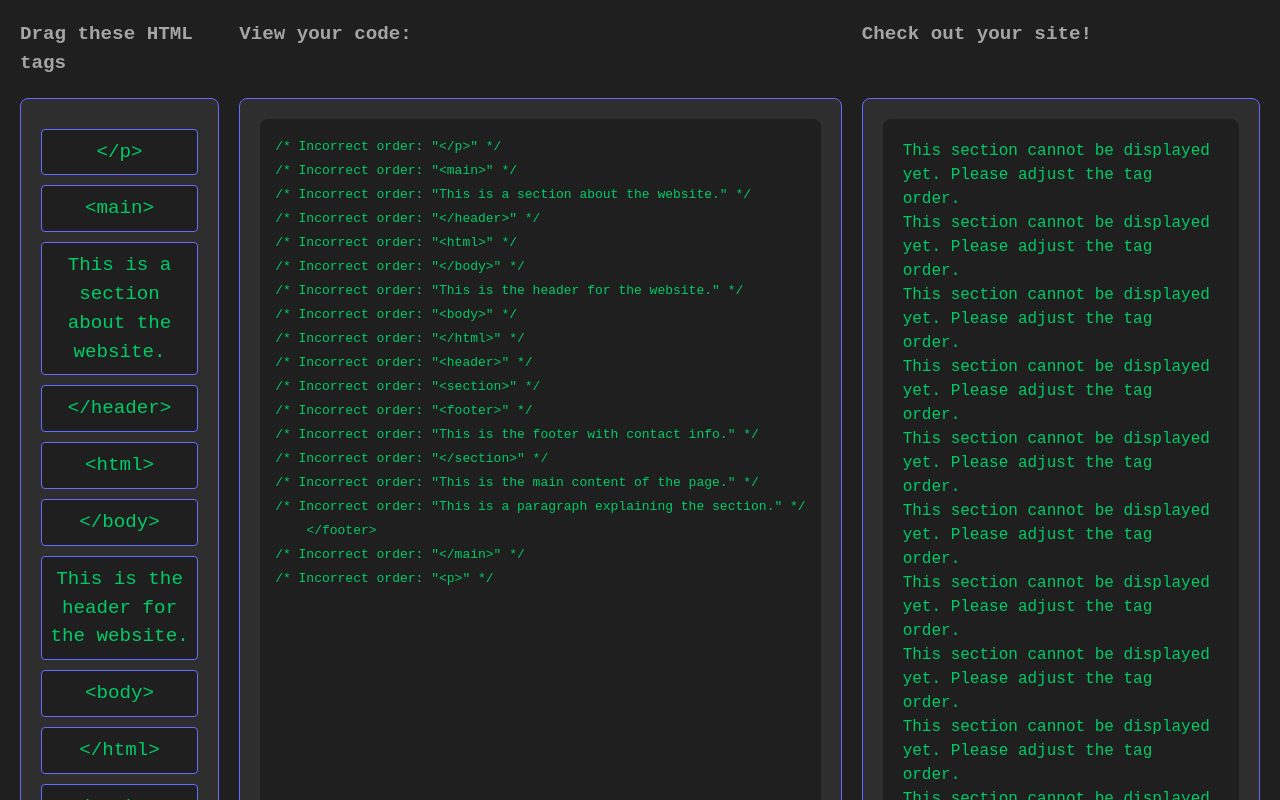
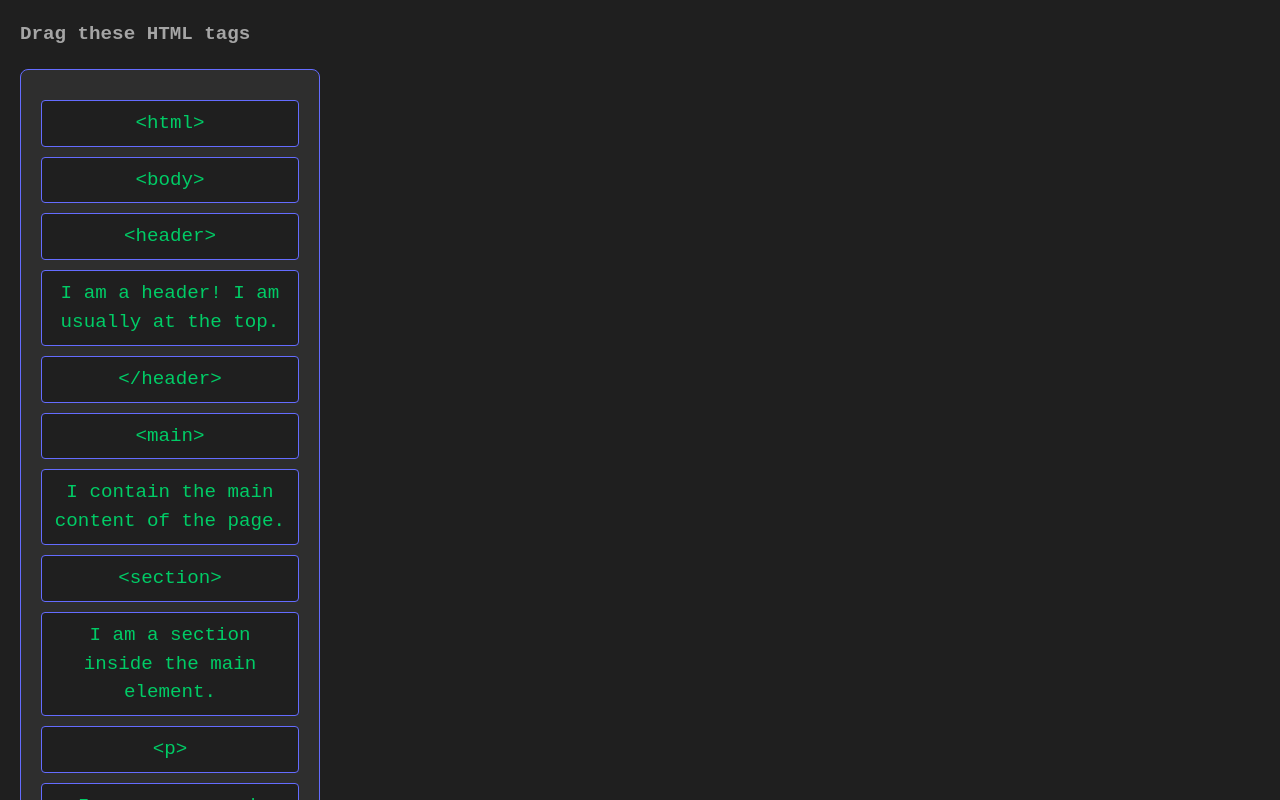
Before and after one commit to AndreaRene/code-games, a React (Vite) app: page / in a window 1280 px wide. Shown: the top 800 px of the page. Built offline with nearby package versions, Linux system fonts and the light colour scheme.

Commit message:
refactoring code to make the game more playable and user friendly

```diff
--- a/src/Pages/Game/Game.jsx
+++ b/src/Pages/Game/Game.jsx
@@ -6,104 +6,54 @@ const initialTags = [
   { id: 'tag-1', content: '<html>', level: 0 },
   { id: 'tag-2', content: '<body>', level: 1 },
   { id: 'tag-3', content: '<header>', level: 2 },
-  { id: 'tag-4', content: 'This is the header for the website.', level: 3 },
+  { id: 'tag-4', content: 'I am a header! I am usually at the top.', level: 3 },
   { id: 'tag-5', content: '</header>', level: 2 },
   { id: 'tag-6', content: '<main>', level: 2 },
-  { id: 'tag-7', content: 'This is the main content of the page.', level: 3 },
+  { id: 'tag-7', content: 'I contain the main content of the page.', level: 3 },
   { id: 'tag-8', content: '<section>', level: 3 },
-  { id: 'tag-9', content: 'This is a section about the website.', level: 4 },
+  { id: 'tag-9', content: 'I am a section inside the main element.', level: 4 },
   { id: 'tag-10', content: '<p>', level: 4 },
   {
     id: 'tag-11',
-    content: 'This is a paragraph explaining the section.',
+    content: 'I am a paragraph inside a section.',
     level: 5,
   },
   { id: 'tag-12', content: '</p>', level: 4 },
   { id: 'tag-13', content: '</section>', level: 3 },
   { id: 'tag-14', content: '</main>', level: 2 },
   { id: 'tag-15', content: '<footer>', level: 2 },
-  { id: 'tag-16', content: 'This is the footer with contact info.', level: 3 },
+  {
+    id: 'tag-16',
+    content: 'I am a footer! I am usually at the bottom.',
+    level: 3,
+  },
   { id: 'tag-17', content: '</footer>', level: 2 },
   { id: 'tag-18', content: '</body>', level: 1 },
   { id: 'tag-19', content: '</html>', level: 0 },
 ];
 
-const correctOrder = [
-  'tag-1',
-  'tag-2',
-  'tag-3',
-  'tag-4',
-  'tag-5',
-  'tag-6',
-  'tag-7',
-  'tag-8',
-  'tag-9',
-  'tag-10',
-  'tag-11',
-  'tag-12',
-  'tag-13',
-  'tag-14',
-  'tag-15',
-  'tag-16',
-  'tag-17',
-  'tag-18',
-  'tag-19',
-];
+const GameContainer = () => {
+  const [tagList, setTagList] = useState(initialTags);
 
-const isCorrectOrder = (currentTagList) => {
-  for (let i = 0; i < currentTagList.length; i++) {
-    if (currentTagList[i].id !== correctOrder[i]) {
-      return false;
-    }
-  }
-  return true;
-};
+  // Handle drag end without allowing sorting in the first column
+  const onDragEnd = (result) => {
+    const { destination } = result;
 
-const reorder = (list, startIndex, endIndex) => {
-  const result = Array.from(list);
-  const [removed] = result.splice(startIndex, 1);
-  result.splice(endIndex, 0, removed);
-  return result;
-};
-
-const formatCodeWithIndentation = (tagList) => {
-  return tagList
-    .map((tag, index) => {
-      if (tag.id === correctOrder[index]) {
-        return '  '.repeat(tag.level) + tag.content;
-      } else {
-        return `/* Incorrect order: "${tag.content}" */`;
-      }
-    })
-    .join('\n');
-};
-
-const GameContainer = () => {
-  const [tagList, setTagList] = useState(() => {
-    return [...initialTags].sort(() => Math.random() - 0.5);
-  });
-
-  // Function to handle the drag end
-  const onDragEnd = (result) => {
-    if (!result.destination) {
+    // If no destination or dropped back into the same column, don't do anything
+    if (!destination || destination.droppableId === 'tags') {
       return;
     }
 
-    const newTagList = reorder(
-      tagList,
-      result.source.index,
-      result.destination.index
-    );
-    setTagList(newTagList);
+    // The rest of the code will handle dragging into drop zones in the second step
   };
 
   return (
-    <main className='game-container'>
-      {/* Sidebar: List of Tags */}
-      <h2 className='tags-message'>Drag these HTML tags</h2>
-      <section className='element-list'>
-        <DragDropContext onDragEnd={onDragEnd}>
-          <Droppable droppableId='tags'>
+    <DragDropContext onDragEnd={onDragEnd}>
+      <div className='game-container'>
+        {/* Sidebar: List of Tags - Draggable but not sortable */}
+        <h2 className='tags-message'>Drag these HTML tags</h2>
+        <section className='element-list'>
+          <Droppable droppableId='tags' isDropDisabled={true}>
             {(provided) => (
               <ul
                 className='button-container'
@@ -137,40 +87,9 @@ const GameContainer = () => {
               </ul>
             )}
           </Droppable>
-        </DragDropContext>
-      </section>
-
-      {/* Code Example Section */}
-      <h2 className='code-message'>View your code:</h2>
-      <section className='code-example'>
-        <pre>
-          <code>{formatCodeWithIndentation(tagList)}</code>
-        </pre>
-      </section>
-
-      {/* Site Preview Section */}
-      <h2 className='site-message'>Check out your site!</h2>
-      <section className='site-preview'>
-        <div className='preview'>
-          {tagList.map((tag, index) => {
-            // Check if the current tag is in the correct position
-            if (tag.id === correctOrder[index]) {
-              return <div key={tag.id}>{tag.content}</div>;
-            } else {
-              return (
-                <div key={tag.id} className='placeholder'>
-                  {/* Render a placeholder if the order is incorrect */}
-                  <p>
-                    This section cannot be displayed yet. Please adjust the tag
-                    order.
-                  </p>
-                </div>
-              );
-            }
-          })}
-        </div>
-      </section>
-    </main>
+        </section>
+      </div>
+    </DragDropContext>
   );
 };
 
```
